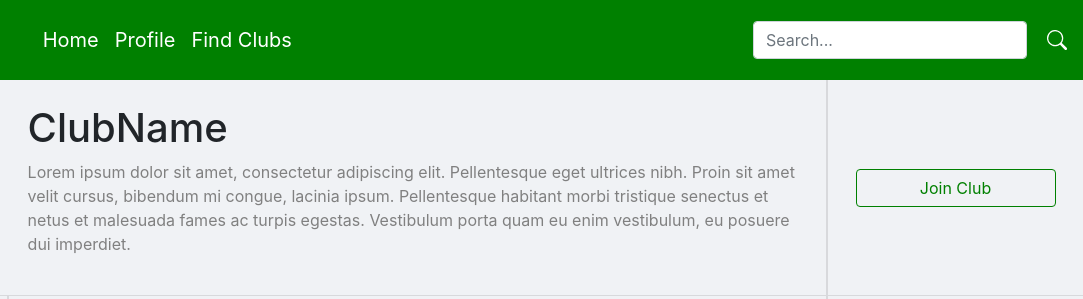
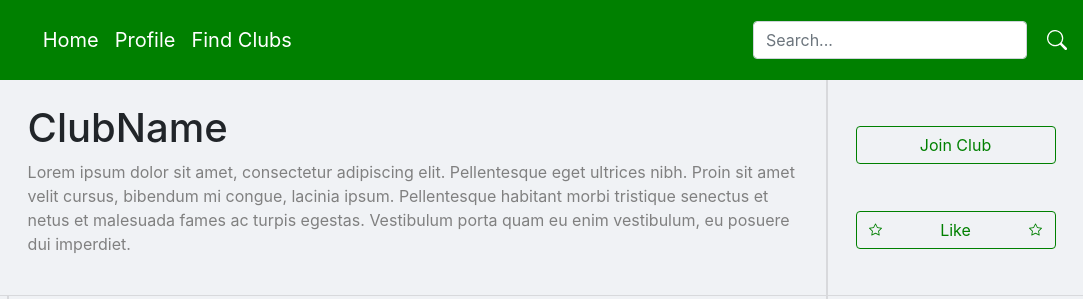
Before and after one commit to garyszekely/cs326-final-team-dalet, a plain HTML site: page frontend/index/club-profile-page.html in a window 1280 px wide. Shown: the top 299 px of the page, 197-1280 px from the left. Drawn offline with nearby package versions, Linux system fonts and the light colour scheme.

Commit message:
Added clubs like btn and removed find for clubs

```diff
--- a/frontend/index/club-profile-page.html
+++ b/frontend/index/club-profile-page.html
@@ -87,7 +87,18 @@
             </div>
             <div class="sidebar-container">
                 <div class="controls-container">
-                    <button id="join-club-btn" class="btn btn-primary">Join Club</button>
+                    <button id="join-club-btn" class="btn btn-primary">
+                        Join Club
+                    </button>
+                    <button id="like-club-btn" class="btn btn-primary" style="display: flex; justify-content: space-between; align-items: center;">
+                        <svg xmlns="http://www.w3.org/2000/svg" width="13" height="13" fill="currentColor" class="bi bi-star" viewBox="0 0 16 16">
+                            <path d="M2.866 14.85c-.078.444.36.791.746.593l4.39-2.256 4.389 2.256c.386.198.824-.149.746-.592l-.83-4.73 3.522-3.356c.33-.314.16-.888-.282-.95l-4.898-.696L8.465.792a.513.513 0 0 0-.927 0L5.354 5.12l-4.898.696c-.441.062-.612.636-.283.95l3.523 3.356-.83 4.73zm4.905-2.767-3.686 1.894.694-3.957a.565.565 0 0 0-.163-.505L1.71 6.745l4.052-.576a.525.525 0 0 0 .393-.288L8 2.223l1.847 3.658a.525.525 0 0 0 .393.288l4.052.575-2.906 2.77a.565.565 0 0 0-.163.506l.694 3.957-3.686-1.894a.503.503 0 0 0-.461 0z"/>
+                        </svg>
+                        Like
+                        <svg xmlns="http://www.w3.org/2000/svg" width="13" height="13" fill="currentColor" class="bi bi-star" viewBox="0 0 16 16">
+                            <path d="M2.866 14.85c-.078.444.36.791.746.593l4.39-2.256 4.389 2.256c.386.198.824-.149.746-.592l-.83-4.73 3.522-3.356c.33-.314.16-.888-.282-.95l-4.898-.696L8.465.792a.513.513 0 0 0-.927 0L5.354 5.12l-4.898.696c-.441.062-.612.636-.283.95l3.523 3.356-.83 4.73zm4.905-2.767-3.686 1.894.694-3.957a.565.565 0 0 0-.163-.505L1.71 6.745l4.052-.576a.525.525 0 0 0 .393-.288L8 2.223l1.847 3.658a.525.525 0 0 0 .393.288l4.052.575-2.906 2.77a.565.565 0 0 0-.163.506l.694 3.957-3.686-1.894a.503.503 0 0 0-.461 0z"/>
+                        </svg>
+                    </button>
                 </div>
                 <div class="clubs-container">
                     <h3 style="text-align: center;">Members</h3>
--- a/frontend/styles/profile-page-styles.css
+++ b/frontend/styles/profile-page-styles.css
@@ -90,14 +90,14 @@
     overflow-y: scroll;
 }
 
-#add-friends-btn, #join-club-btn, #remove-member-btn {
+#add-friends-btn, #join-club-btn, #remove-member-btn, #like-club-btn {
     background-color: transparent;
     color: green;
     border-color: green;
     width: 200px;
 }
 
-#add-friends-btn:hover, #join-club-btn:hover, #remove-member-btn:hover {
+#add-friends-btn:hover, #join-club-btn:hover, #remove-member-btn:hover, #like-club-btn:hover {
     background-color: green;
     color: white;
     font-weight: bold;
```
Also changed, not shown: docs/milestone1.md (+1 -1 lines), frontend/index/club-to-student-profile-page.html (+0 -3 lines), docs/ClubProfilePage.png, docs/ClubToStudentProfilePage.png.
